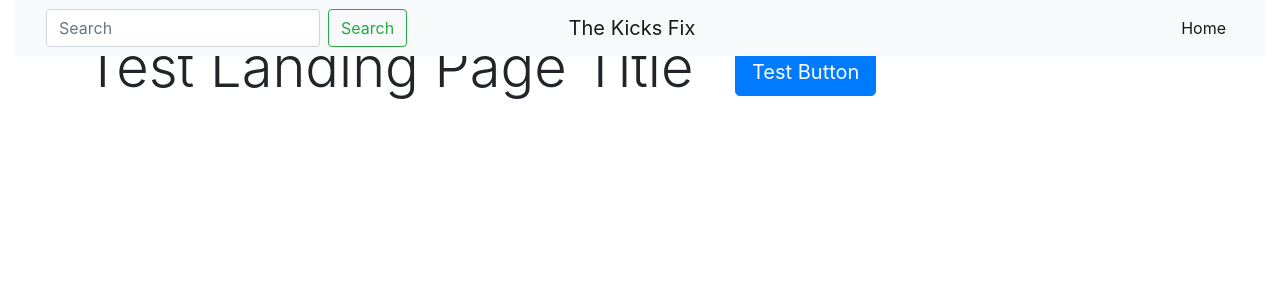
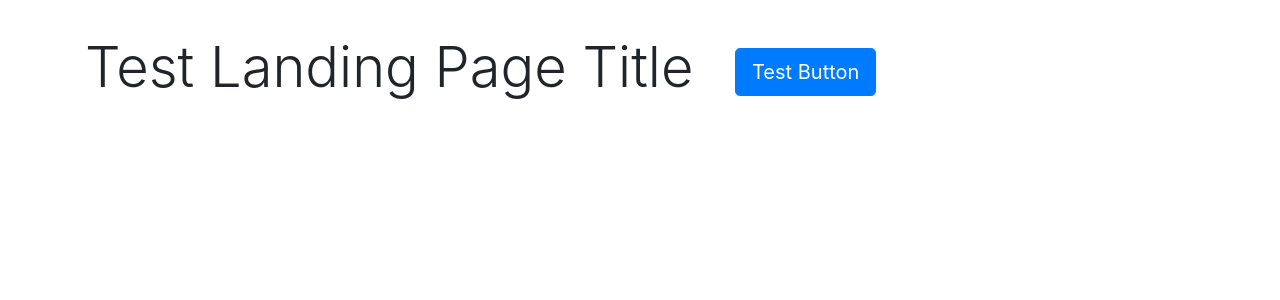
Before and after one commit to RaVeR76/The-Kicks-Fix, a Django app: page / in a window 1280 px wide. Shown: the top 300 px of the page. Run offline with Django 3.2, Linux system fonts and the light colour scheme.

Commit message:
Add homepage content

```diff
--- a/home/templates/home/index.html
+++ b/home/templates/home/index.html
@@ -2,6 +2,11 @@
 {% load static %}
 
 {% block page_header %}
+    <div class="container header-container">
+        <div class="row">
+            <div class="col"></div>
+        </div>
+    </div>
 {% endblock %}
 
 {% block content %}
--- a/templates/base.html
+++ b/templates/base.html
@@ -35,36 +35,6 @@
   <body>
     <header class="container-fluid fixed-top">
 
-      <nav class="navbar navbar-expand-lg navbar-light bg-light">
-
-        <button class="navbar-toggler" type="button" data-toggle="collapse" data-target="#navbarSupportedContent" aria-controls="navbarSupportedContent" aria-expanded="false" aria-label="Toggle navigation">
-          <span class="navbar-toggler-icon"></span>
-        </button>
-
-          <div class="col-12 col-lg-4 my-auto py-1 py-lg-0">
-              <form class="form-inline my-2 my-lg-0">
-                  <input class="form-control mr-sm-2" type="search" placeholder="Search" aria-label="Search">
-                  <button class="btn btn-outline-success my-2 my-sm-0" type="submit">Search</button>
-              </form>
-          </div>
-
-          <div class="col-12 col-lg-4 my-auto py-1 py-lg-0 text-lg-center">
-              <a class="navbar-brand" href="#">The Kicks Fix</a>
-          </div>
-
-
-        <div class="col-12 col-lg-4 my-auto py-1 py-lg-0">
-            <div class="collapse navbar-collapse" id="navbarSupportedContent">
-              <ul class="navbar-nav ml-auto">
-                <li class="nav-item active">
-                  <a class="nav-link" href="#">Home</a>
-                </li>
-              </ul>
-            </div>
-        </div>
-
-      </nav>
-
     </header>
 
     {% if messages %}
```
